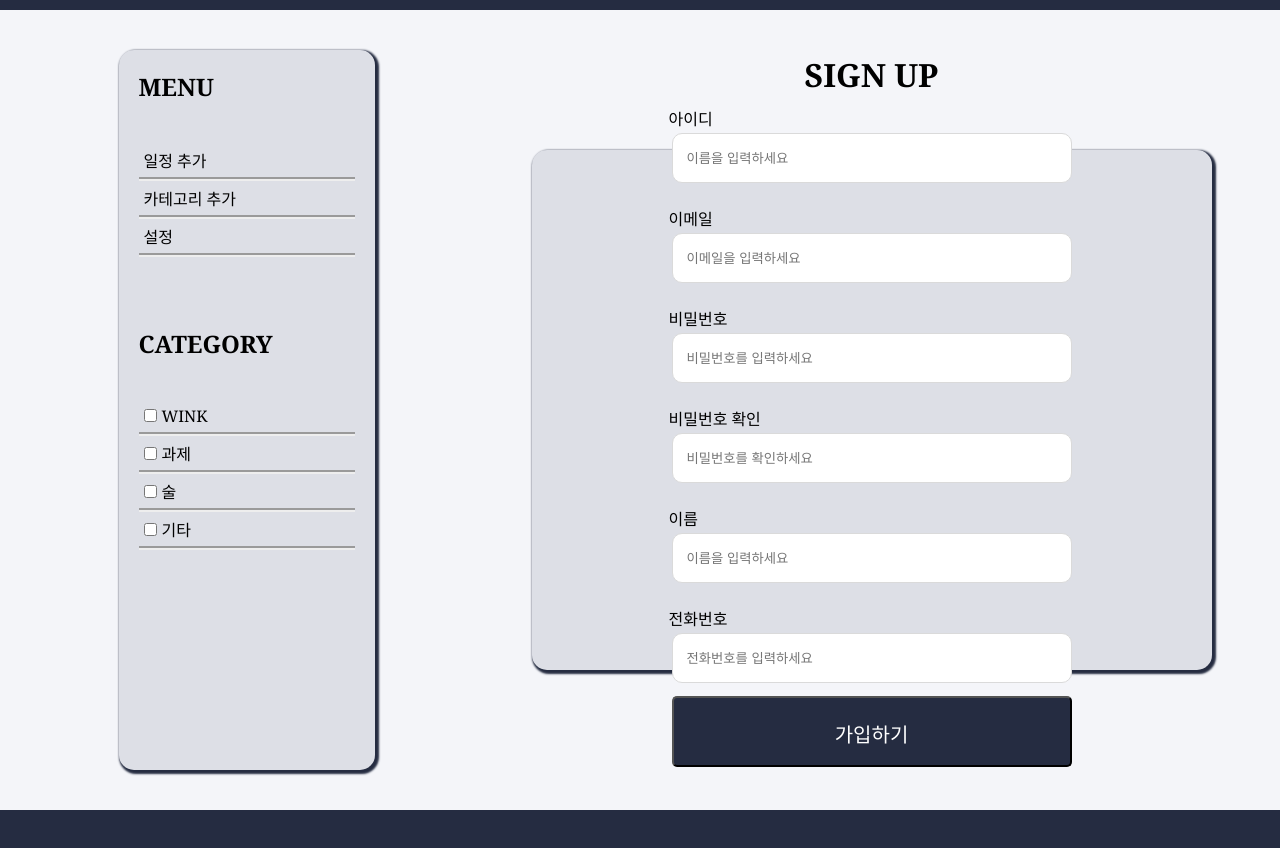
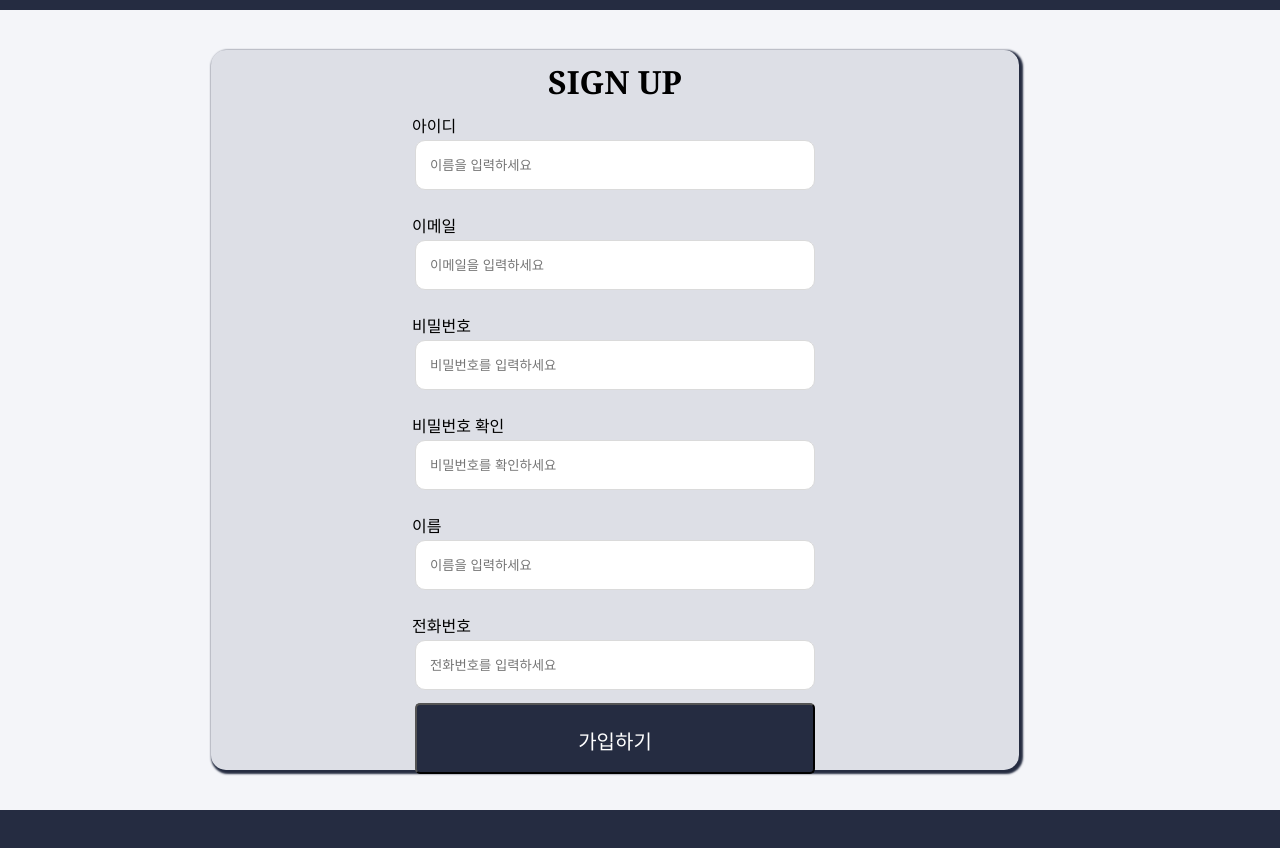
Before and after one commit to sunwoopia/WRS, a plain HTML site: page signup.html in a window 1280 px wide. Shown: the part 90-938 px from the top of the page. Drawn offline with Linux system fonts and the light colour scheme.

Commit message:
WRS 서브페이지 (signup, login) 수정

```diff
--- a/signup.html
+++ b/signup.html
@@ -24,38 +24,9 @@
     </div>
 </header>
 <div class="container">
-    <aside>
-        <nav>
-            <div>
-                <div style="font-size: 24px; font-weight: bold; margin: 20px">
-                    MENU
-                </div>
-                <div>
-                    <ul>
-                        <li>일정 추가</li>
-                        <li>카테고리 추가</li>
-                        <li>설정</li>
-                    </ul>
-                </div>
-            </div>
-            <div class="category">
-                <div style="font-size: 24px; font-weight: bold; margin: 20px">
-                    CATEGORY
-                </div>
-                <div>
-                    <ul>
-                        <li><input type="checkbox" style="margin-right: 5px;">WINK</li>
-                        <li><input type="checkbox" style="margin-right: 5px;">과제</li>
-                        <li><input type="checkbox" style="margin-right: 5px;">술</li>
-                        <li><input type="checkbox" style="margin-right: 5px;">기타</li>
-                    </ul>
-                </div>
-            </div>
-        </nav>
-    </aside>
-    <div class="ct1">
+    <div class="ct">
         <form class="signup" name="signup" method="post">
-            <h1 class="title">SIGN UP</h1>
+            <h1 class="title1">SIGN UP</h1>
             <div class="inputbox"><label for="id">아이디</label><input class="textbox" type="text" placeholder="이름을 입력하세요" id="id"></div>
             <div class="inputbox"><label for="email">이메일</label><input class="textbox" type="email" placeholder="이메일을 입력하세요" id="email"></div>
             <div class="inputbox"><label for="pw">비밀번호</label><input class="textbox" type="password" placeholder="비밀번호를 입력하세요" id="pw"></div>
--- a/style.css
+++ b/style.css
@@ -216,6 +216,10 @@ footer {
 }
 .title {
     font-family: Georgia;
+    margin-bottom: 30px;
+}
+.title1 {
+    font-family: Georgia;
 }
 .button {
     width: 400px;
```
